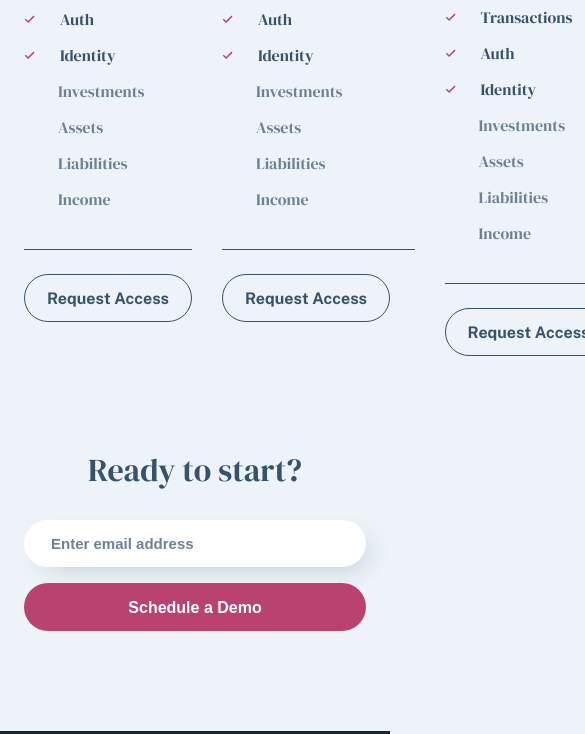
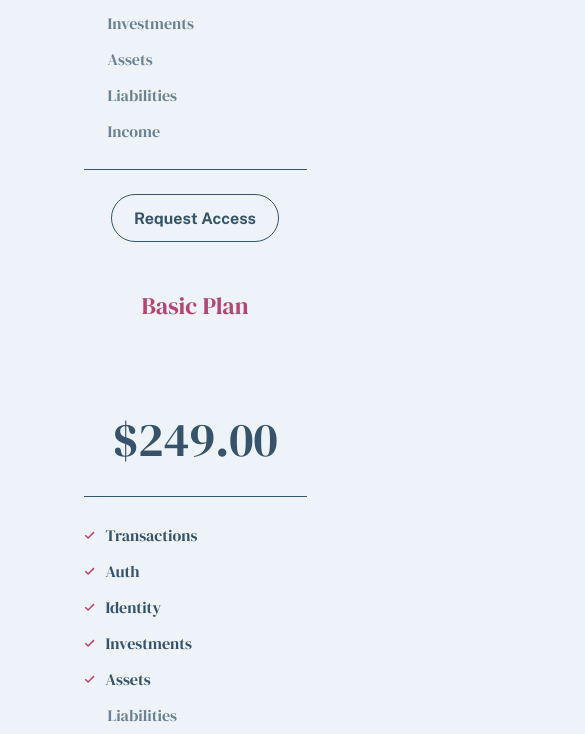
Before and after one commit to fenix1409/Pay-Api-homework, a plain HTML site: page pricing.html in a window 390 px wide. Shown: the part 574-1308 px from the top of the page, 585 px wide, since content can reach past the window. Drawn offline with Linux system fonts and the light colour scheme.

Commit message:
Add scss

```diff
--- a/pricing.html
+++ b/pricing.html
@@ -108,10 +108,12 @@
                                 <strong class="cost__strong">Identity</strong>
                             </li>
                             <li class="cost__item">
-                                <span class="cost__span">Investments</span>
+                                <img src="./images/correcticon.svg" alt="Correct icon" width="12" height="8">
+                                <strong class="cost__strong">Investments</strong>
                             </li>
                             <li class="cost__item">
-                                <span class="cost__span">Assets</span>
+                                <img src="./images/correcticon.svg" alt="Correct icon" width="12" height="8">
+                                <strong class="cost__strong">Assets</strong>
                             </li>
                             <li class="cost__item">
                                 <span class="cost__span">Liabilities</span>
@@ -140,16 +142,20 @@
                                 <strong class="cost__strong">Identity</strong>
                             </li>
                             <li class="cost__item">
-                                <span class="cost__span">Investments</span>
+                                <img src="./images/correcticon.svg" alt="Correct icon" width="12" height="8">
+                                <strong class="cost__strong">Investments</strong>
                             </li>
                             <li class="cost__item">
-                                <span class="cost__span">Assets</span>
+                                <img src="./images/correcticon.svg" alt="Correct icon" width="12" height="8">
+                                <strong class="cost__strong">Assets</strong>
                             </li>
                             <li class="cost__item">
-                                <span class="cost__span">Liabilities</span>
+                                <img src="./images/correcticon.svg" alt="Correct icon" width="12" height="8">
+                                <strong class="cost__strong">Liabilities</strong>
                             </li>
                             <li class="cost__item">
-                                <span class="cost__span">Income</span>
+                                <img src="./images/correcticon.svg" alt="Correct icon" width="12" height="8">
+                                <strong class="cost__strong">Income</strong>
                             </li>
                         </ul>
                         <a class="cost__btn" href="#">Request Access</a>
--- a/scss/blocks/_pricinghero.scss
+++ b/scss/blocks/_pricinghero.scss
@@ -53,3 +53,82 @@
         color: $white-clr;
     }
 }
+
+
+
+// tablet
+@media (max-width:888px){
+    .pricing-hero-section {
+        padding-bottom: 100px;
+    }
+    .hero__pricing {
+        @include Display($items: center, $space:start, $gap:10px);
+        text-align: center;
+    }
+    .hero__pricing-title {
+        @include textStyle($MB:69px, $FS:48px, $FW:400, $CLR:$title-clr, $LH:56px, $CASE:inherit);
+        font-family: DM Serif Display;
+        text-align: center;
+    }
+    .cost__list {
+        padding: 24px 0;
+        border-top: 1px solid rgb(54, 83, 107);
+        border-bottom: 1px solid rgb(54, 83, 107);
+        @include Display($items:start, $space:start, $gap:8px);
+        flex-direction: column;
+    }
+    .hero__pricing-content {
+        width: 223px;
+        margin: 0 auto;
+    }
+    .cost__item{
+        display: flex;
+        align-items: center;
+        gap: 10px;
+    }
+    .cost__span {
+        @include textStyle($MB:0px, $FS:16px, $FW:400, $CLR:#6C8294, $LH:28px, $CASE:inherit);
+        font-family: DM Serif Display;
+        margin-left: 24px;
+    }
+    .cost__title {
+        @include textStyle($MB:13px, $FS:24px, $FW:400, $CLR:$pink-clr, $LH:40px, $CASE:inherit);
+        font-family: DM Serif Display;
+    }
+    .cost__text {
+        @include textStyle($MB:19px, $FS:15px, $FW:400, $CLR:$title-clr, $LH:28px, $CASE:inherit);
+        font-family: DM Serif Display;
+    }
+    .cost__subtitle {
+        @include textStyle($MB:21px, $FS:48px, $FW:400, $CLR:$title-clr, $LH:72px, $CASE:inherit);
+        font-family: DM Serif Display;
+    }
+}
+// tablet
+
+// mobile
+@media (max-width:705px){
+    .pricing-hero-section{
+        padding: 48px 0 80px;
+    }
+    .hero__pricing-title {
+        @include textStyle($MB:48px, $FS:32px, $FW:400, $CLR:$title-clr, $LH:36px, $CASE:inherit);
+        font-family: DM Serif Display;
+        text-align: center;
+    }
+    .hero__pricing {
+        @include Display($items: center, $space:start, $gap:48px);
+        flex-direction: column;
+        text-align: center;
+    }
+    .cost__title {
+        @include textStyle($MB:81px, $FS:24px, $FW:400, $CLR:$pink-clr, $LH:32px, $CASE:inherit);
+        font-family: DM Serif Display;
+        text-align: center;
+    }
+    .cost__text {
+        display: none;
+    }
+
+}
+// mobile
```
Also changed, not shown: css/main.css, images/tablet-pricing-hero-bg.png (added), scss/_generals.scss (line endings or trailing spaces), 1 other file.
